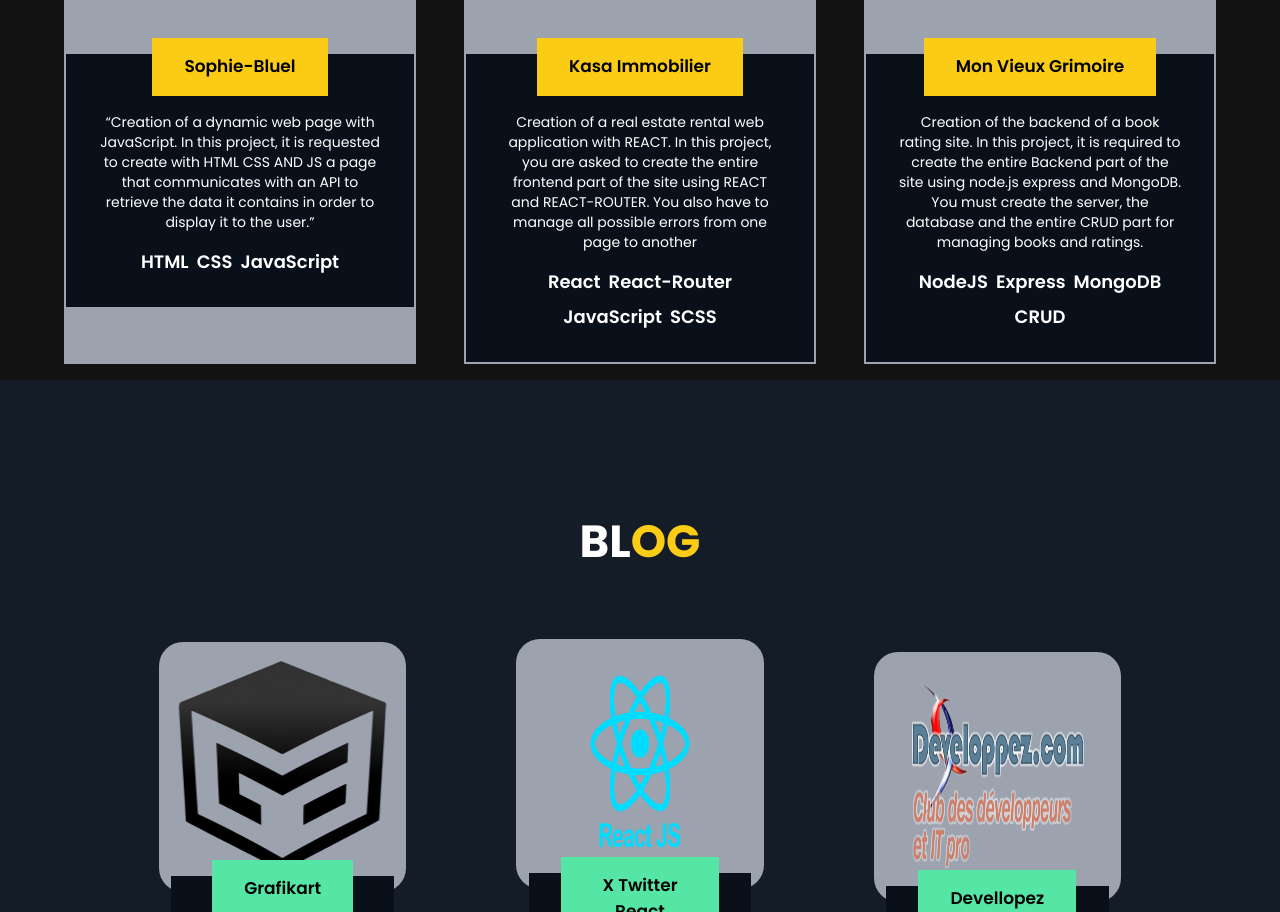
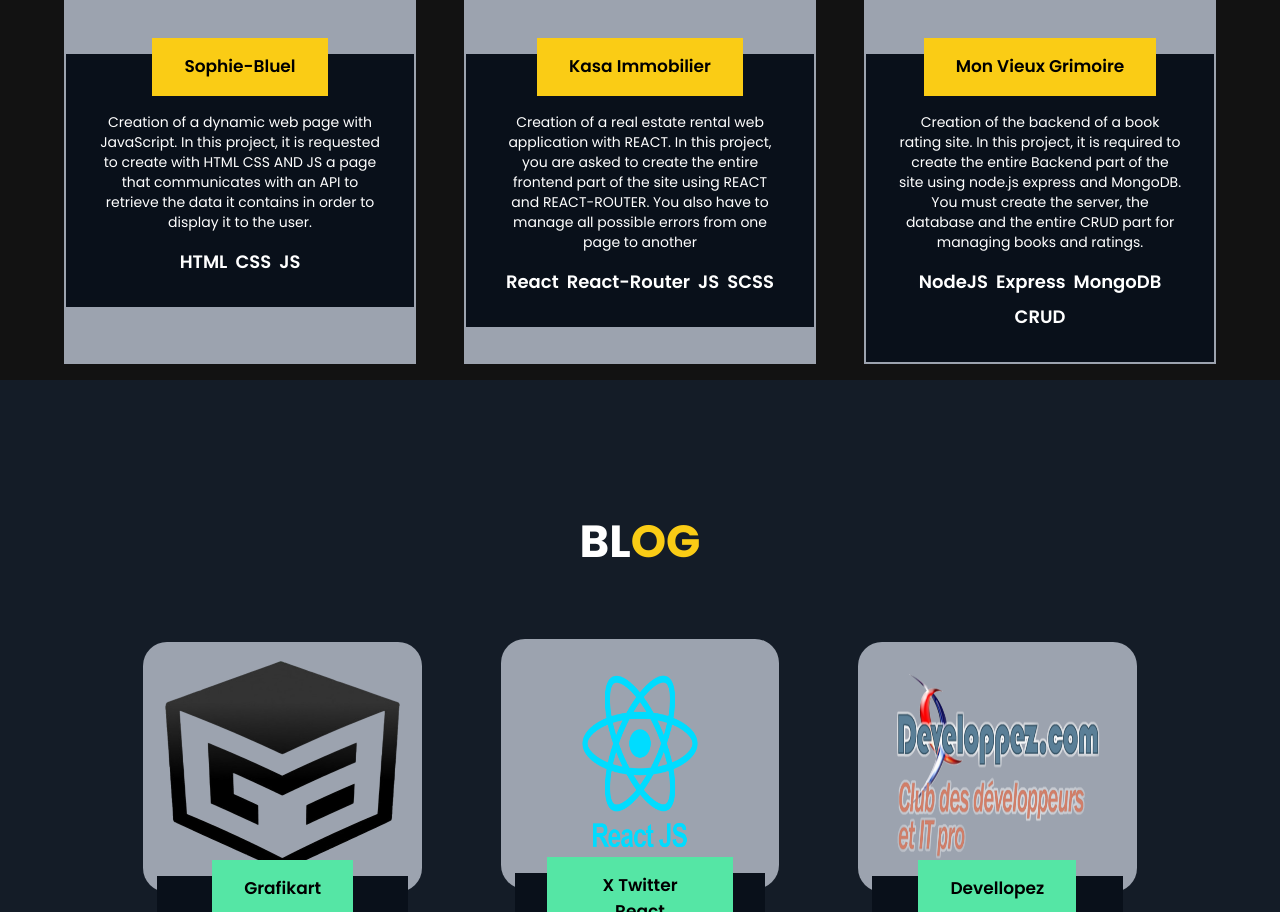
Before and after one commit to Yuyukie/portefolio, a Next.js app: page / in a window 1280 px wide. Shown: the part 3422-4334 px from the top of the page. Built offline with nearby package versions, Linux system fonts and the light colour scheme.

Commit message:
mise en forme

```diff
--- a/components/Blog.tsx
+++ b/components/Blog.tsx
@@ -10,7 +10,7 @@
         BL<span className="text-yellow-400">OG</span>
       </h2>
       <div className=" grid grid-cols-1 lg:grid-cols-2 xl:grid-cols-3 mt-[4rem] gap-[3rem] w-[80%] mx-auto items-center ">
-        <div className="w-[80%] m-auto">
+        <div className="w-[90%] m-auto">
           <div className="w-[100%] relative h-[250px]  bg-gray-400 rounded-3xl">
             <Link href="https://www.youtube.com/user/grafikarttv">
               <Image src="/images/grafikart.png" alt="" fill />
@@ -29,7 +29,7 @@
             </p>
           </div>
         </div>
-        <div className="w-[80%] m-auto">
+        <div className="w-[90%] m-auto">
           <div className="w-[100%] relative h-[250px] bg-gray-400 rounded-3xl">
             <Link href="https://x.com/reactjs">
               <Image src="/images/react.png" alt="" fill className="p-8" />
@@ -47,7 +47,7 @@
             </p>
           </div>
         </div>
-        <div className="w-[80%] m-auto">
+        <div className="w-[90%] m-auto">
           <div className="w-[100%] relative h-[250px] bg-gray-400 rounded-3xl">
             <Link href="https://www.developpez.com/">
               <Image src="/images/dvp.png" alt="" fill className="p-8" />
--- a/components/Projects.tsx
+++ b/components/Projects.tsx
@@ -31,19 +31,19 @@
             </div>
             <div className="flex flex-col md:flex-row items-center mt-[1rem] space-x-4">
               <div className="flex items-center space-x-3">
-                <q className="text-xs md:text-sm text-wrap text-white">
+                <p className="text-xs md:text-sm text-wrap text-white">
                   Creation of a dynamic web page with JavaScript. In this
                   project, it is requested to create with HTML CSS AND JS a page
                   that communicates with an API to retrieve the data it contains
                   in order to display it to the user.
-                </q>
+                </p>
               </div>
             </div>
             <div className="mt-[1rem] text-white text-[18px] font font-semibold">
               <ul className="flex flex-wrap justify-center items-center gap-2">
                 <li className="">HTML</li>
                 <li className="">CSS</li>
-                <li className="">JavaScript</li>
+                <li className="">JS</li>
               </ul>
             </div>
           </div>
@@ -76,7 +76,7 @@
               <ul className="flex flex-wrap justify-center items-center gap-2">
                 <li className="">React</li>
                 <li className="">React-Router</li>
-                <li className="">JavaScript</li>
+                <li className="">JS</li>
                 <li className="">SCSS</li>
               </ul>
             </div>
```
